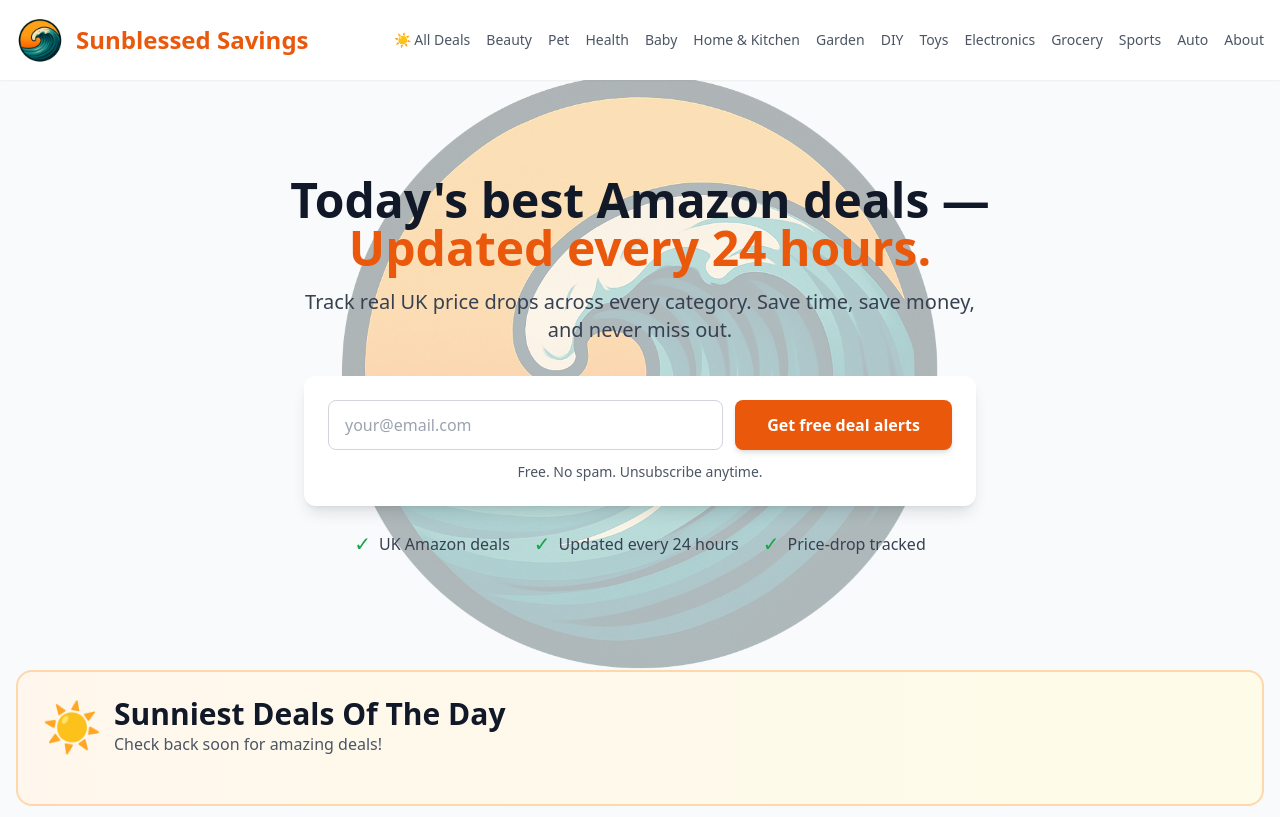
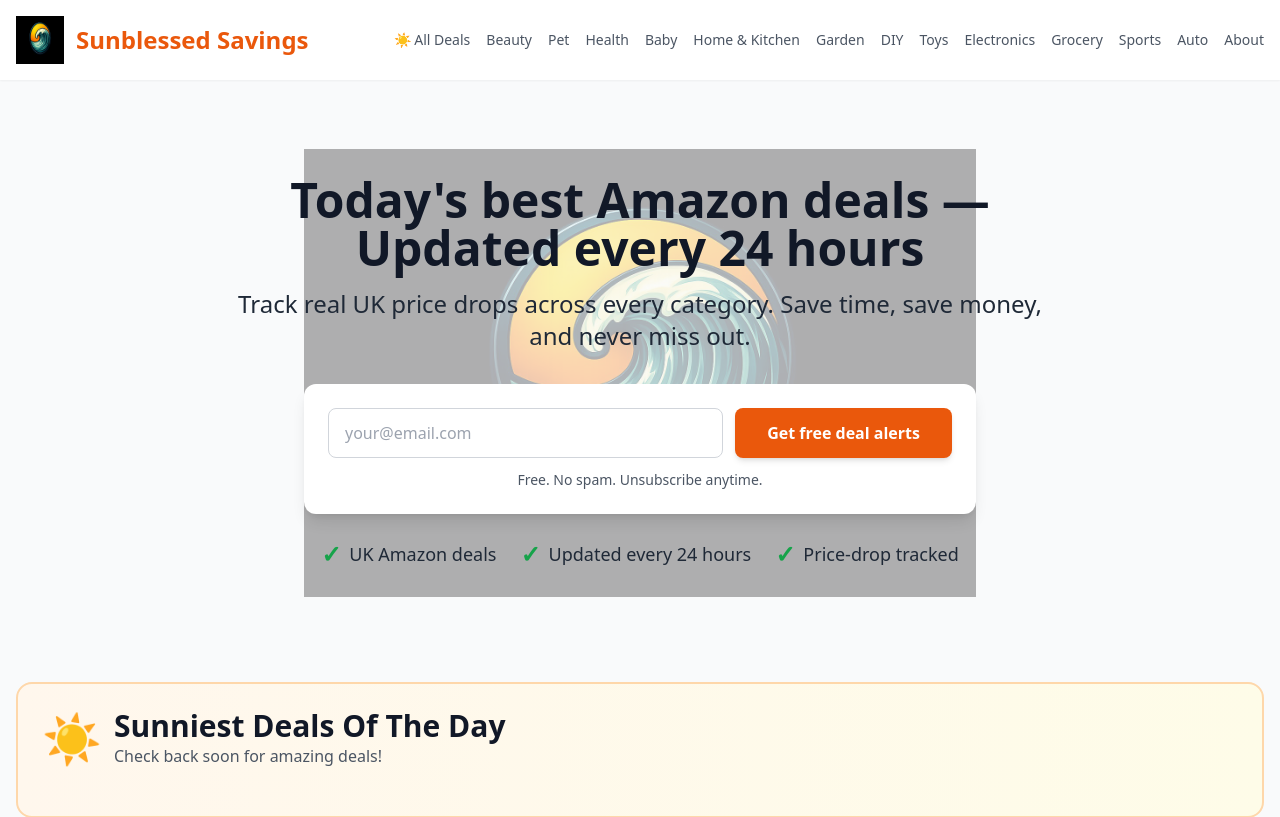
Before and after one commit to Elhashino/amazon-deals, a FastAPI app: template backend/app/templates/home.html in a window 1280 px wide. Shown: the top 817 px of the page. Run offline with FastAPI, Linux system fonts and the light colour scheme; the template is opened without the code that fills it, so the values that code supplies are empty; some libraries are stand-ins or nearby versions.

Commit message:
Update logo and make hero text more visible

```diff
--- a/backend/app/templates/home.html
+++ b/backend/app/templates/home.html
@@ -16,11 +16,11 @@
             <!-- Main Heading -->
             <h1 class="text-4xl md:text-5xl font-bold text-gray-900 mb-4">
                 Today's best Amazon deals —<br>
-                <span class="text-orange-600">Updated every 24 hours.</span>
+                <span class="text-gray-900">Updated every 24 hours</span>
             </h1>
 
-            <!-- Subheading -->
-            <p class="text-lg md:text-xl text-gray-700 mb-8">
+            <!-- Subheading - More Visible -->
+            <p class="text-xl md:text-2xl text-gray-800 font-medium mb-8">
                 Track real UK price drops across every category. Save time, save money,<br class="hidden md:block">
                 and never miss out.
             </p>
@@ -43,19 +43,19 @@
                 <p class="text-sm text-gray-600 mt-3">Free. No spam. Unsubscribe anytime.</p>
             </div>
 
-            <!-- Features with Checkmarks -->
-            <div class="flex flex-wrap justify-center gap-6 text-sm md:text-base text-gray-700">
+            <!-- Features with Checkmarks - More Visible -->
+            <div class="flex flex-wrap justify-center gap-6 text-base md:text-lg text-gray-800 font-medium">
                 <div class="flex items-center gap-2">
-                    <span class="text-green-600 text-xl">✓</span>
-                    <span class="font-medium">UK Amazon deals</span>
+                    <span class="text-green-600 text-2xl font-bold">✓</span>
+                    <span>UK Amazon deals</span>
                 </div>
                 <div class="flex items-center gap-2">
-                    <span class="text-green-600 text-xl">✓</span>
-                    <span class="font-medium">Updated every 24 hours</span>
+                    <span class="text-green-600 text-2xl font-bold">✓</span>
+                    <span>Updated every 24 hours</span>
                 </div>
                 <div class="flex items-center gap-2">
-                    <span class="text-green-600 text-xl">✓</span>
-                    <span class="font-medium">Price-drop tracked</span>
+                    <span class="text-green-600 text-2xl font-bold">✓</span>
+                    <span>Price-drop tracked</span>
                 </div>
             </div>
         </div>
```
Also changed, not shown: backend/app/static/images/logo.png.
